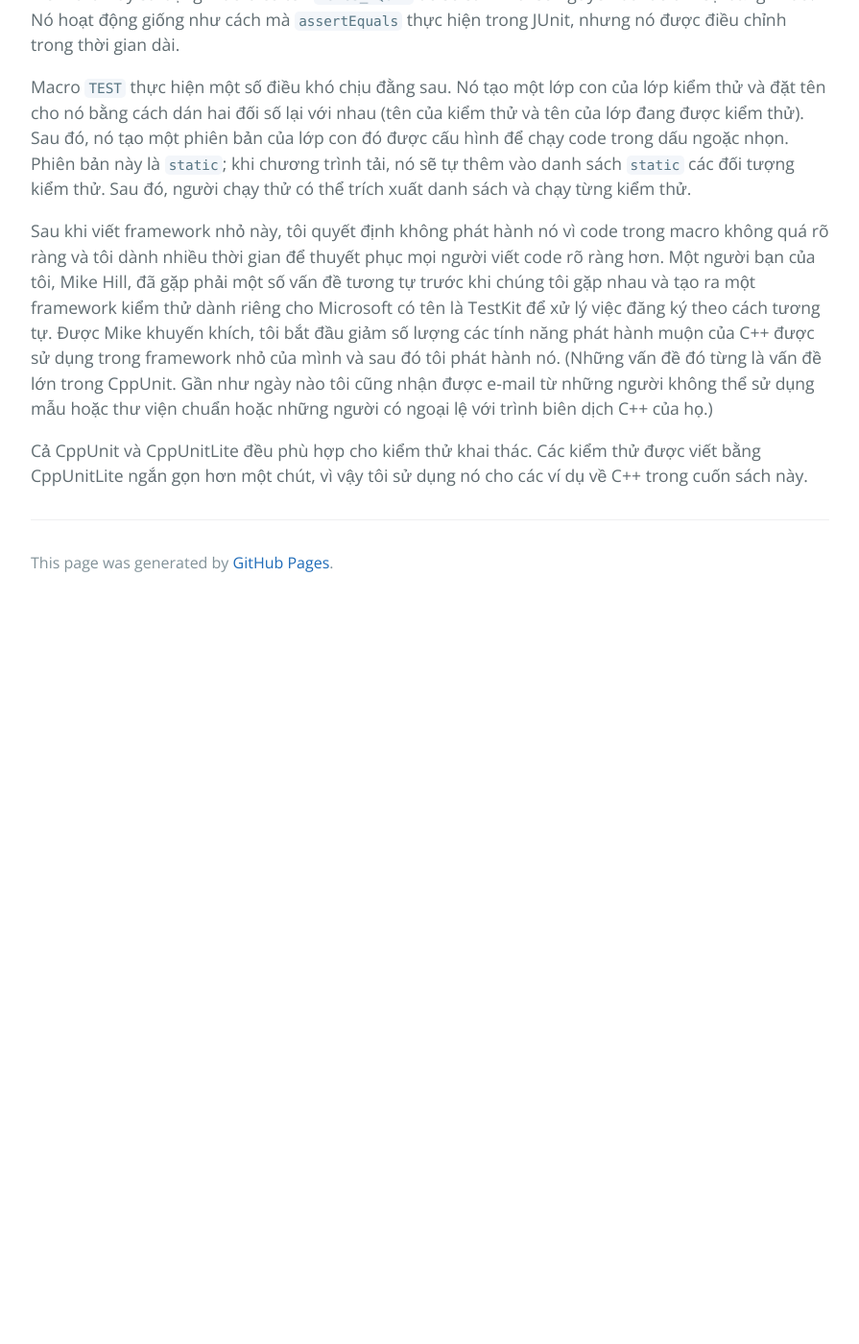
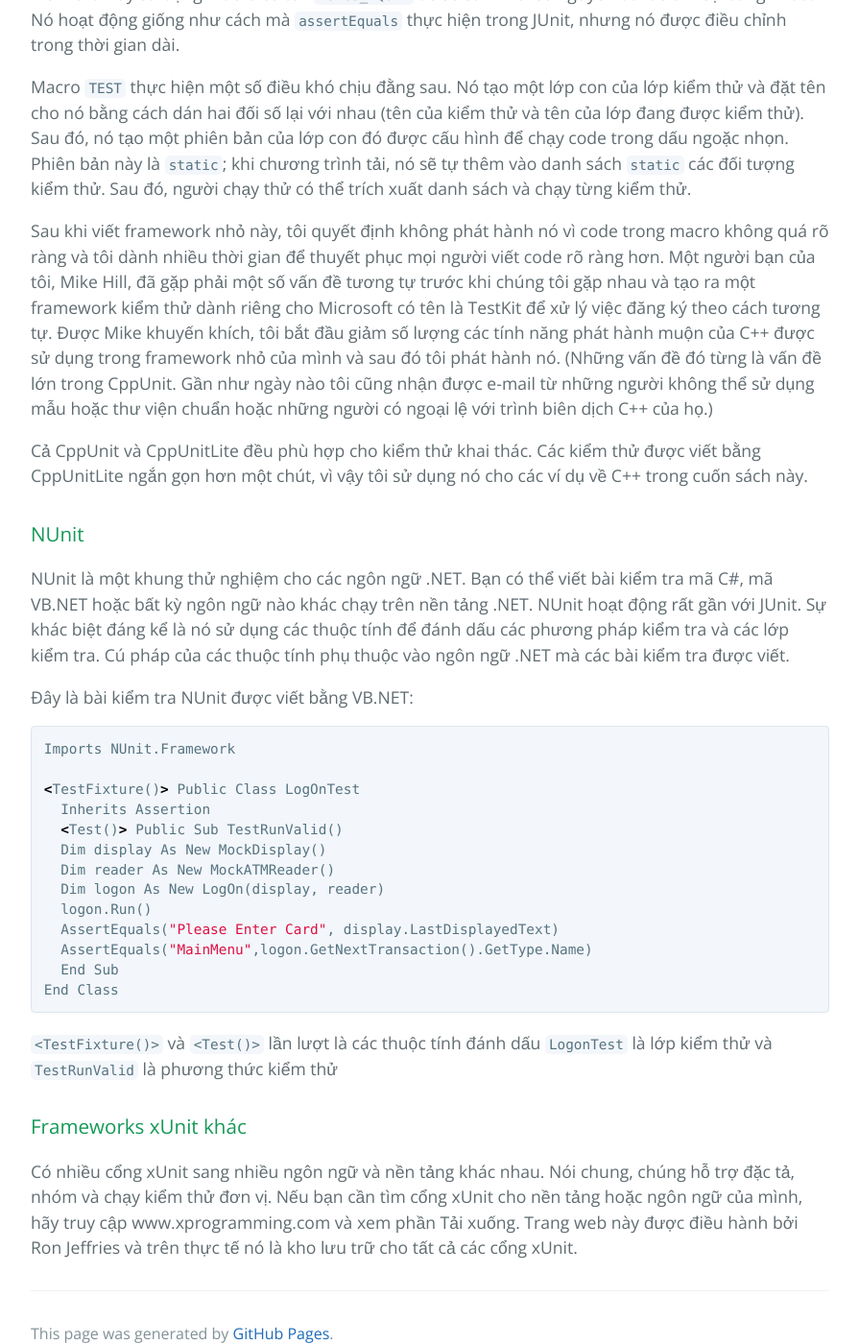
Before and after one commit to HaiBV/haibv.github.io, a Jekyll site: the page built from working-effectively-with-legacy-code/chapter-5-tools.md, in a window 1280 px wide and 1400 px high, scrolled down 7177 px. Shown: the whole window at 96% size, without its empty margins (192-1087 px from the left). Built offline with Jekyll 4.4.1, drawn with Linux system fonts in a browser that asks for light colours; our own code applies the rules of GitHub Pages for plain Markdown files; before the commit the page ends 7807 px from its top, so only the background shows below that.

Commit message:
Book - Working Efectively with Legacy Code - P1 - C5

````diff
--- a/working-effectively-with-legacy-code/chapter-5-tools.md
+++ b/working-effectively-with-legacy-code/chapter-5-tools.md
@@ -178,3 +178,31 @@
 Sau khi viết framework nhỏ này, tôi quyết định không phát hành nó vì code trong macro không quá rõ ràng và tôi dành nhiều thời gian để thuyết phục mọi người viết code rõ ràng hơn. Một người bạn của tôi, Mike Hill, đã gặp phải một số vấn đề tương tự trước khi chúng tôi gặp nhau và tạo ra một framework kiểm thử dành riêng cho Microsoft có tên là TestKit để xử lý việc đăng ký theo cách tương tự. Được Mike khuyến khích, tôi bắt đầu giảm số lượng các tính năng phát hành muộn của C++ được sử dụng trong framework nhỏ của mình và sau đó tôi phát hành nó. (Những vấn đề đó từng là vấn đề lớn trong CppUnit. Gần như ngày nào tôi cũng nhận được e-mail từ những người không thể sử dụng mẫu hoặc thư viện chuẩn hoặc những người có ngoại lệ với trình biên dịch C++ của họ.)
 
 Cả CppUnit và CppUnitLite đều phù hợp cho kiểm thử khai thác. Các kiểm thử được viết bằng CppUnitLite ngắn gọn hơn một chút, vì vậy tôi sử dụng nó cho các ví dụ về C++ trong cuốn sách này.
+
+### NUnit
+
+NUnit là một khung thử nghiệm cho các ngôn ngữ .NET. Bạn có thể viết bài kiểm tra mã C#, mã VB.NET hoặc bất kỳ ngôn ngữ nào khác chạy trên nền tảng .NET. NUnit hoạt động rất gần với JUnit. Sự khác biệt đáng kể là nó sử dụng các thuộc tính để đánh dấu các phương pháp kiểm tra và các lớp kiểm tra. Cú pháp của các thuộc tính phụ thuộc vào ngôn ngữ .NET mà các bài kiểm tra được viết.
+
+Đây là bài kiểm tra NUnit được viết bằng VB.NET:
+
+```cpp
+Imports NUnit.Framework
+
+<TestFixture()> Public Class LogOnTest
+  Inherits Assertion
+  <Test()> Public Sub TestRunValid()
+  Dim display As New MockDisplay()
+  Dim reader As New MockATMReader()
+  Dim logon As New LogOn(display, reader)
+  logon.Run()
+  AssertEquals("Please Enter Card", display.LastDisplayedText)
+  AssertEquals("MainMenu",logon.GetNextTransaction().GetType.Name)
+  End Sub
+End Class
+```
+
+`<TestFixture()>` và `<Test()>` lần lượt là các thuộc tính đánh dấu `LogonTest` là lớp kiểm thử và `TestRunValid` là phương thức kiểm thử
+
+### Frameworks xUnit khác
+
+Có nhiều cổng xUnit sang nhiều ngôn ngữ và nền tảng khác nhau. Nói chung, chúng hỗ trợ đặc tả, nhóm và chạy kiểm thử đơn vị. Nếu bạn cần tìm cổng xUnit cho nền tảng hoặc ngôn ngữ của mình, hãy truy cập www.xprogramming.com và xem phần Tải xuống. Trang web này được điều hành bởi Ron Jeffries và trên thực tế nó là kho lưu trữ cho tất cả các cổng xUnit.
````
